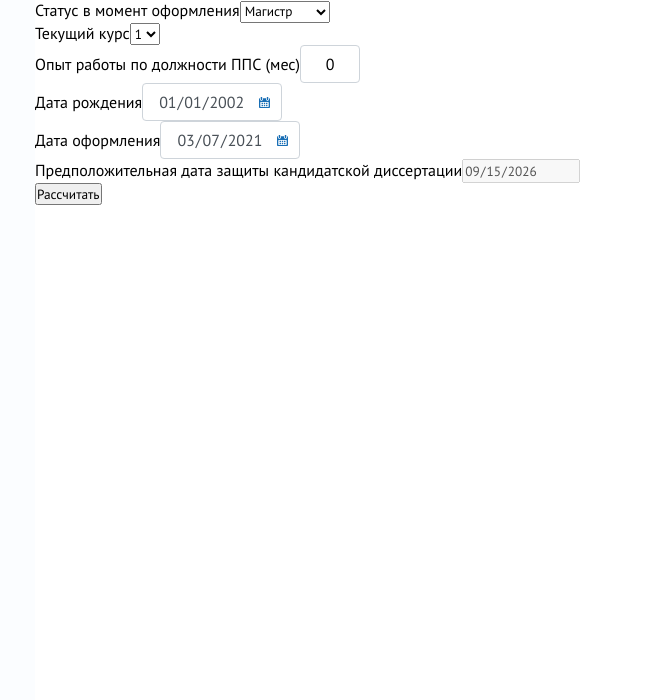
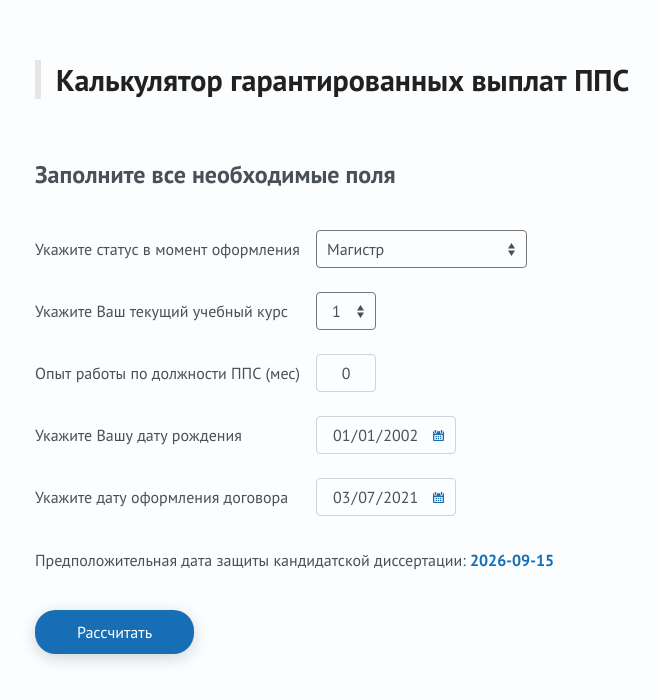
Before and after one commit to RTUITLab/RTU-Future-Salary-Front, a React (Create React App) app: page / in a window 1280 px wide. Shown: the top 700 px of the page, without its empty margins (5-665 px from the left). Built offline with nearby package versions, Linux system fonts and the light colour scheme.

Commit message:
form ui is done

```diff
--- a/src/Common/CustomInputs/Number/NumberInput.module.scss
+++ b/src/Common/CustomInputs/Number/NumberInput.module.scss
@@ -7,6 +7,7 @@
     width: 60px ;
     height: 38px;
     font-size: 16px;
+    color: #495057;
     outline: none;
     border-radius: 4px;
     background-color: transparent;
--- a/src/Common/style.scss
+++ b/src/Common/style.scss
@@ -1,5 +1,6 @@
 .form__error {
     color: red;
+    position: absolute;
 }
 
 .outer {
@@ -11,6 +12,5 @@
     min-height: 100vh;
     max-width: 1200px;
     margin: 0 auto;
-    background-color: #fff;
     padding-bottom: 30px;
 }
--- a/src/Components/Container/Salary/Salary.jsx
+++ b/src/Components/Container/Salary/Salary.jsx
@@ -1,5 +1,5 @@
 import React from 'react'
-// import s from './Salary.module.scss'
+import s from './Salary.module.scss'
 import { Formik, Form, Field, ErrorMessage} from 'formik'
 import TextError from "../../../Common/TextError";
 import Graphic from "../Graphic/Graphic";
@@ -8,12 +8,15 @@ import {format} from 'date-fns'
 import {getDateOfDissertation} from "../../../Common/getDate";
 import DateInput from "../../../Common/CustomInputs/Date/DateInput";
 import NumberInput from "../../../Common/CustomInputs/Number/NumberInput";
+import arrows from './../../../assets/images/arrows.svg'
 
 const Salary = (props) => {
 
     return (
         <div className={'outer'}>
             <div className={'container'}>
+                <h1 className={s.title}>Калькулятор гарантированных выплат ППС</h1>
+                <h2 className={s.subtitle}>Заполните все необходимые поля</h2>
                 <Formik initialValues={props.initialValues}
                         validationSchema={props.validationSchema}
                         onSubmit={props.handleSubmit}
@@ -21,9 +24,10 @@ const Salary = (props) => {
                 >
                     {({ isSubmitting, setFieldValue, getFieldProps, handleChange, handleBlur, values }) =>
                     (<Form>
-                        <div>
-                            <label htmlFor="academicDegree">Статус в момент оформления</label>
+                        <div className={s.section}>
+                            <label className={s.label}  htmlFor="academicDegree">Укажите статус в момент оформления</label>
                                 <Field
+                                    className={`${s.select} ${s.selectStatus}`}
                                     component="select"
                                     id="academicDegree"
                                     name="academicDegree"
@@ -42,11 +46,13 @@ const Salary = (props) => {
                                     <option value="PreCandidate">Аспирант</option>
                                     <option value="Specialist">Специалист</option>
                                 </Field>
+                            <label className={s.arrows} htmlFor="academicDegree"><img src={arrows} alt="arrows"/></label>
                         </div>
 
-                        <div>
-                            <label htmlFor="academicDegreeCourse">Текущий курс</label>
+                        <div className={s.section}>
+                            <label className={s.label}  htmlFor="academicDegreeCourse">Укажите Ваш текущий учебный курс </label>
                                 <Field
+                                    className={`${s.select} ${s.selectCourse}`}
                                     component="select"
                                     id="academicDegreeCourse"
                                     name="academicDegreeCourse"
@@ -59,6 +65,7 @@ const Salary = (props) => {
                                         setFieldValue('dateOfDissertationDefense', format(getDateOfDissertation(today, values.academicDegree, e.target.value, 15), 'yyyy-MM-dd', ))
                                     }}
                                 >
+
                                     <option value="1">1</option>
                                     <option value="2">2</option>
                                     {
@@ -79,10 +86,12 @@ const Salary = (props) => {
                                             </>
                                     }
                                 </Field>
+                            <label className={s.arrows} htmlFor="dateOfRegistration"><img src={arrows} alt="arrows"/></label>
+
                         </div>
 
-                        <div>
-                            <label htmlFor="workExperience">Опыт работы по должности ППС (мес)</label>
+                        <div className={s.section}>
+                            <label className={s.label}  htmlFor="workExperience">Опыт работы по должности ППС (мес)</label>
                             <Field
                                 id="workExperience"
                                 name="workExperience"
@@ -93,8 +102,8 @@ const Salary = (props) => {
                             <ErrorMessage name="workExperience" component={TextError} />
                         </div>
 
-                        <div>
-                            <label htmlFor="dateOfBirth">Дата рождения</label>
+                        <div className={s.section}>
+                            <label className={s.label}  htmlFor="dateOfBirth">Укажите Вашу дату рождения</label>
                             <Field
                                 id="dateOfBirth"
                                 type="date"
@@ -105,8 +114,8 @@ const Salary = (props) => {
                         </div>
 
 
-                        <div>
-                            <label htmlFor="dateOfRegistration">Дата оформления</label>
+                        <div className={s.section}>
+                            <label className={s.label}  htmlFor="dateOfRegistration">Укажите дату оформления договора</label>
                             <Field
                                 id="dateOfRegistration"
                                 type="date"
@@ -118,19 +127,20 @@ const Salary = (props) => {
                         </div>
 
 
-                        <div>
-                            <label htmlFor="dateOfDissertationDefense">Предположительная дата защиты кандидатской диссертации</label>
-                            <Field
-                                id="dateOfDissertationDefense"
-                                type="date"
-                                name="dateOfDissertationDefense"
-                                disabled
-                                // component={Test}
-                            />
+                        <div className={s.dissertationContainer}>
+                            <label className={s.label} htmlFor="dateOfDissertationDefense">Предположительная дата защиты кандидатской диссертации: </label>
+                            {/*<Field*/}
+                            {/*    id="dateOfDissertationDefense"*/}
+                            {/*    type="date"*/}
+                            {/*    name="dateOfDissertationDefense"*/}
+                            {/*    disabled*/}
+                            {/*    // component={<span>{values.dateOfDissertationDefense}</span>}*/}
+                            {/*/>*/}
+                            <span className={s.dissertation}>{values.dateOfDissertationDefense}</span>
                             <ErrorMessage name="dateOfDissertationDefense" component={TextError} />
                         </div>
 
-                        <button type="submit" disabled={isSubmitting}>Рассчитать</button>
+                        <button className={s.submitBtn} type="submit" disabled={isSubmitting}>Рассчитать</button>
                     </Form>
                     )}
                 </Formik>
--- a/src/Components/Container/Salary/Salary.module.scss
+++ b/src/Components/Container/Salary/Salary.module.scss
@@ -0,0 +1,118 @@
+.title {
+    color: #212121;
+    font-size: 30px;
+    font-weight: bold;
+    padding-top: 60px;
+    margin-bottom: 60px;
+    position: relative;
+}
+
+.title:before {
+    content: '';
+    position: relative;
+    width: 6px;
+    height: 30px;
+    background-color: #e5e5e5;
+    margin-right: 15px;
+    //padding-right: 6px;
+    ////padding-right: 15px;
+    //padding: 0 6px 0 0;
+    border-left: 6px solid #e5e5e5;
+}
+
+.subtitle {
+    font-size: 24px;
+    color: #495057;
+    margin-bottom: 40px;
+}
+
+.label {
+    color: #495057;
+    font-size: 16px;
+}
+
+.section {
+    width: max-content;
+    position: relative;
+    grid-column-gap: 13px;
+    margin-bottom: 24px;
+    align-items: center;
+    display: grid;
+    grid-template-columns: 268px max-content;
+}
+
+.selectStatus {
+    padding: 0 10px;
+    width: 211px;
+    height: 38px;
+}
+
+.selectCourse {
+    padding: 0 15px;
+    width: 60px;
+    height: 38px;
+}
+
+.select {
+    font-size: 16px;
+    color: #495057;
+    outline: none;
+    border-radius: 4px;
+    background-color: transparent;
+    -webkit-appearance: none;
+    -moz-appearance: none;
+    appearance: none;
+}
+
+.select:focus {
+    box-shadow: 0 0 4px 0 #c4e3fc;
+    border: solid 1px #176eb5;
+    background-color: #ffffff;
+}
+
+.arrows {
+    position: absolute;
+    top: 0;
+    bottom: 0;
+    right: 12px;
+    margin: auto;
+    display: flex;
+}
+
+.arrows img {
+    display: block;
+    top: 0;
+    bottom: 0;
+    margin: auto;
+}
+
+.dissertationContainer {
+    margin-top: 34px;
+    margin-bottom: 40px;
+}
+
+.dissertation {
+    color: #186eb5;
+    font-weight: bold;
+}
+
+.submitBtn {
+    cursor: pointer;
+    outline: none;
+    font-size: 16px;
+    color: white;
+    padding: 12px 42px;
+    border: none;
+    border-radius: 20.5px;
+    box-shadow: 0 4px 16px 0 #d3d3d3;
+    background-color: #176eb5;
+    transition: all 0.4s ease
+}
+
+.submitBtn:hover {
+    background-color: #135E9A;
+}
+
+.submitBtn:disabled {
+    background-color: #4E9BDA;
+}
```
Also changed, not shown: src/assets/images/arrows.svg (added).
